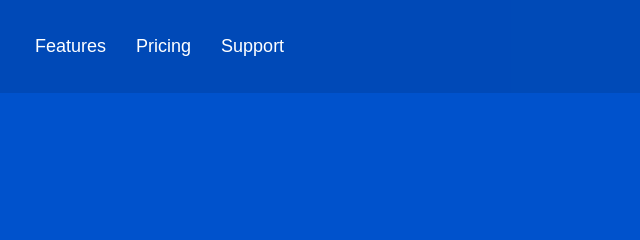
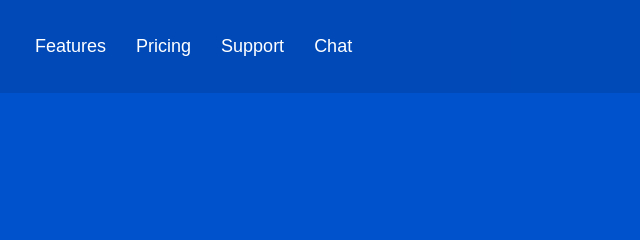
Before and after one commit to Romiko/x-website, a plain HTML site: page index.html in a window 1280 px wide. Shown: the top 240 px of the page, 0-640 px from the left. Drawn offline with Linux system fonts and the light colour scheme.

Commit message:
added menu item

```diff
--- a/index.html
+++ b/index.html
@@ -139,6 +139,7 @@
             <li><a href="#features">Features</a></li>
             <li><a href="#pricing">Pricing</a></li>
             <li><a href="#support">Support</a></li>
+            <li><a href="#support">Chat</a></li>
         </ul>
         <div class="nav-buttons">
             <a href="#try">Try Rom Crypto for Free</a>
```
